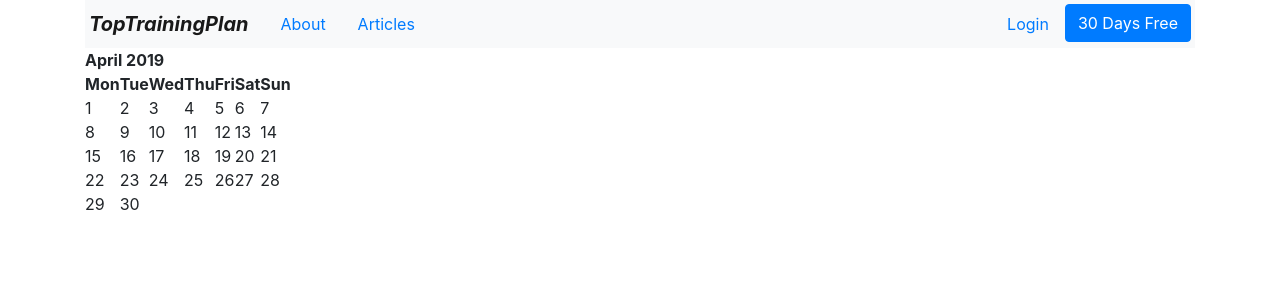
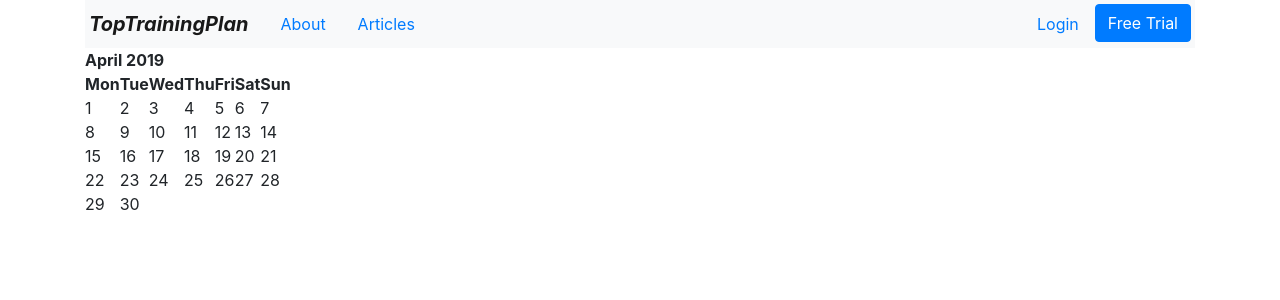
Before and after one commit to c-arthur-hill/trainingdata, a Django app: page /calendar/view/today/ in a window 1280 px wide. Shown: the top 300 px of the page. Run offline with Django 3.2, Linux system fonts and the light colour scheme; some libraries are stand-ins or nearby versions.

Commit message:
shorten button wording

```diff
--- a/trainingdata/templates/base.html
+++ b/trainingdata/templates/base.html
@@ -18,7 +18,7 @@
             </div>
             <ul class="nav navbar-light bg-light ml-auto">
                 <li><a class="nav-link" href="#">Login</a></li>
-                <li><div class="btn-nav"><a class="btn btn-primary btn-small" href="#">30 Days Free</a></div></li>
+                <li><div class="btn-nav"><a class="btn btn-primary btn-small" href="#">Free Trial</a></div></li>
             </ul>
         </nav>
         {% block content %}
--- a/trainingdata/users/templates/users/user_form.html
+++ b/trainingdata/users/templates/users/user_form.html
@@ -19,7 +19,7 @@
                     <form method="post">
                         {% csrf_token %}
                         {{ form|crispy }}
-                        <input class="btn-danger btn-lg d-none d-md-block " type="submit" value="Start 30 Day Free Training">
+                        <input class="btn-danger btn-lg d-none d-md-block " type="submit" value="Start 30 Day Free Trial">
                         <input class="btn-danger mb-2 btn d-md-none" type="submit" value="30 Days Free">
                     </form>
                 </div>
```
